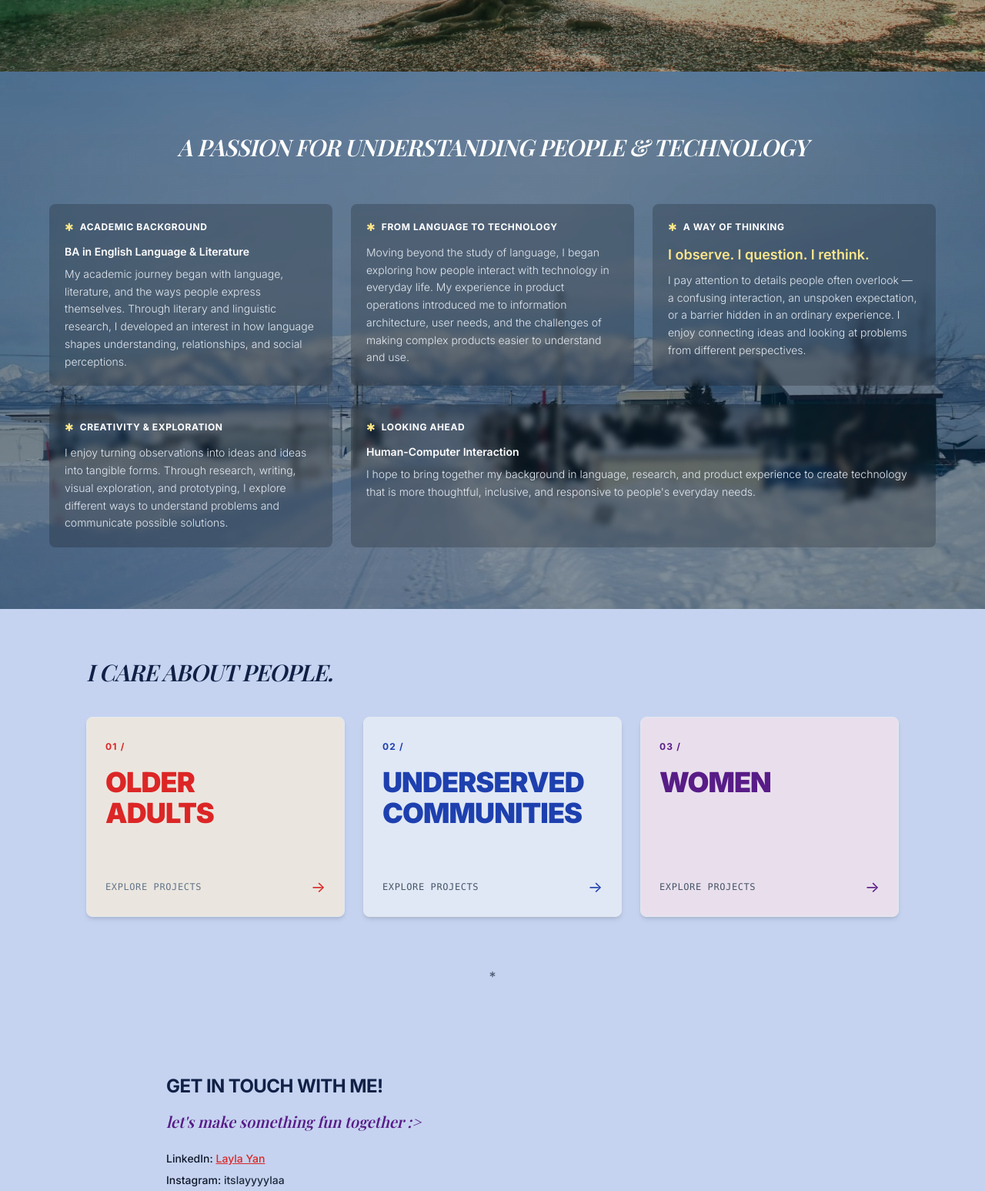
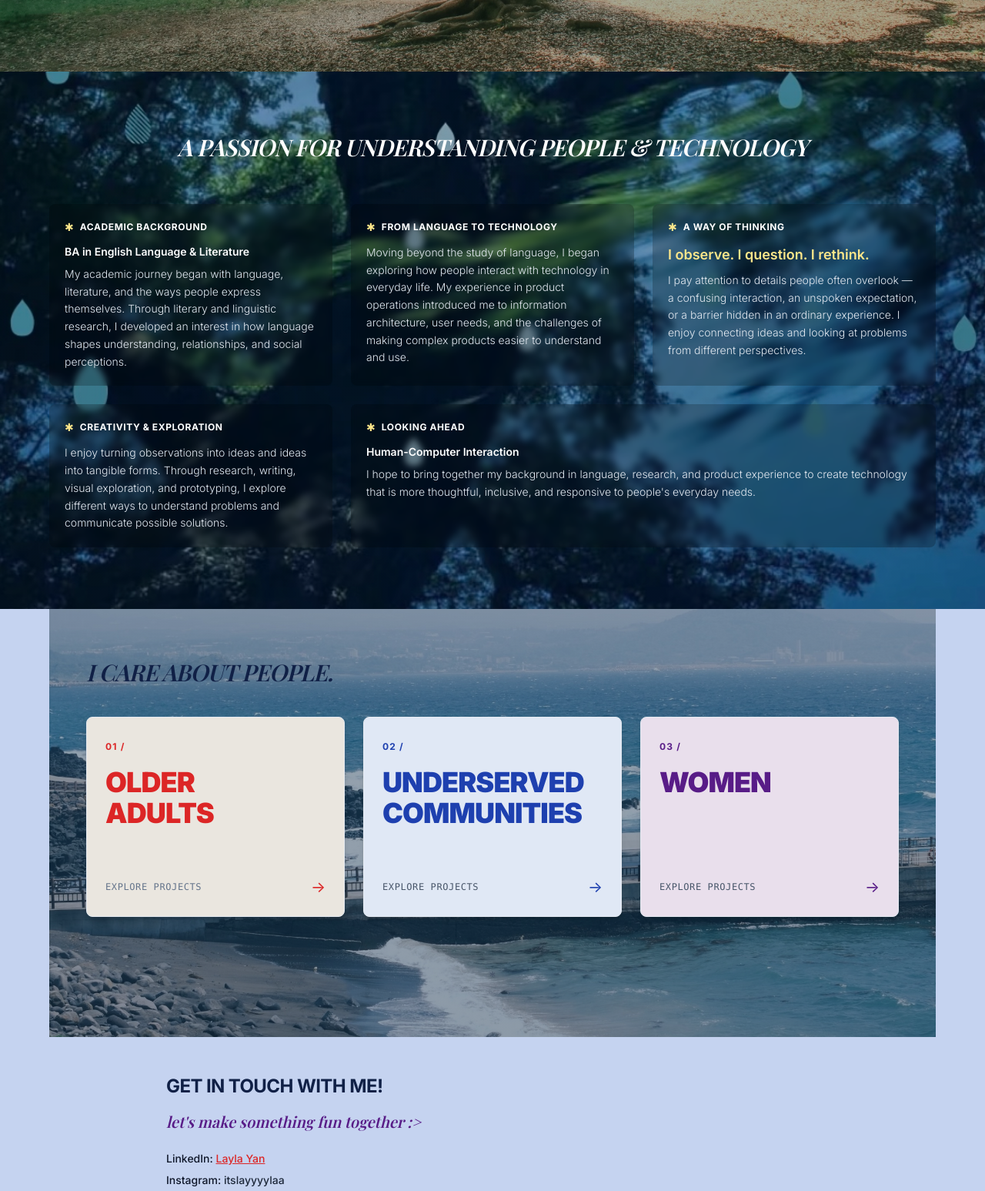
Before and after one commit to qiaoxy4/qiao, a plain HTML site: page index.html in a window 1280 px wide. Shown: the part 702-2249 px from the top of the page at 77% size. Drawn offline with nearby package versions, Linux system fonts and the light colour scheme; a web font is replaced by a local one.

Commit message:
Update index.html

```diff
--- a/index.html
+++ b/index.html
@@ -68,9 +68,9 @@
     }
 
     /* Background image section */
-    .ocean-bg {
+    .shadow-bg {
   background: linear-gradient(rgba(0, 30, 60, 0.40), rgba(0, 30, 60, 0.45)),
-              url('assets/images/snow.jpg') center/cover no-repeat;
+              url('assets/images/shadow.jpeg') center/cover no-repeat;
 }
 /* Profile background image */
 .profile-hero {
@@ -81,7 +81,11 @@
     ),
     url('assets/images/tree.jpeg') center center / cover no-repeat;
 }
-
+    .ocean-bg {
+  background:
+    linear-gradient(rgba(0, 30, 60, 0.40), rgba(0, 30, 60, 0.45)),
+    url('assets/images/coastal.jpg') center/cover no-repeat;
+}
     /* Dropdown Arrow Indicator */
     .nav-arrow {
       font-size: 0.65rem;
@@ -167,7 +171,7 @@
 
 
   <!-- 3. ABOUT / PERSONAL INTRODUCTION SECTION -->
-  <section id="philosophy" class="ocean-bg text-white py-20 px-6 md:px-16 relative">
+  <section id="philosophy" class="shadow-bg text-white py-20 px-6 md:px-16 relative">
 
     <!-- Section Heading -->
     <h2 class="text-center text-2xl md:text-3xl font-serif-italic font-bold text-white mb-14 tracking-tight">
@@ -255,8 +259,8 @@
 
 
 
-  <!-- 4. PROJECT CATEGORIES SECTION -->
-  <section id="work" class="py-16 px-6 md:px-12 max-w-6xl mx-auto">
+<!-- 4. PROJECT CATEGORIES SECTION -->
+<section id="work" class="ocean-bg py-16 px-6 md:px-12 max-w-6xl mx-auto">
 
     <!-- Section Heading -->
     <h2 class="text-2xl md:text-3xl font-serif-italic font-bold text-[#102046] mb-10 tracking-tight">
```
